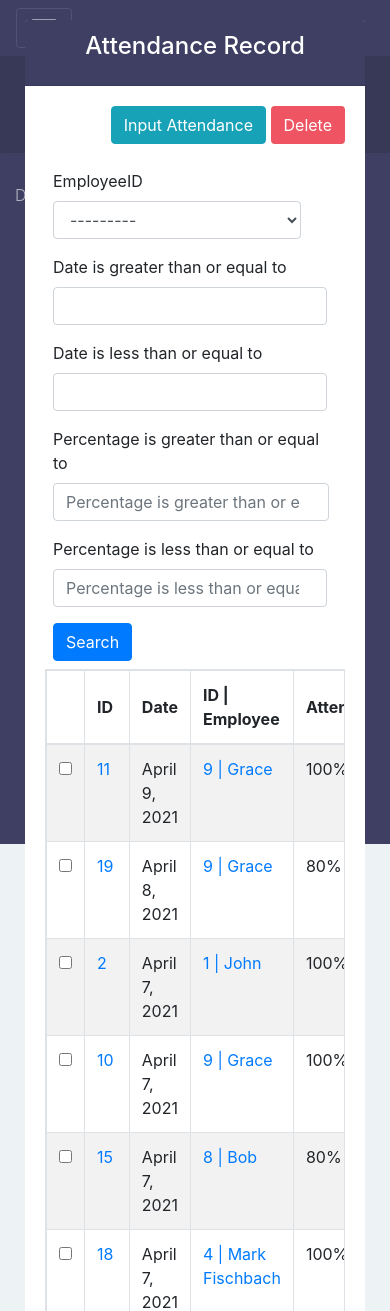
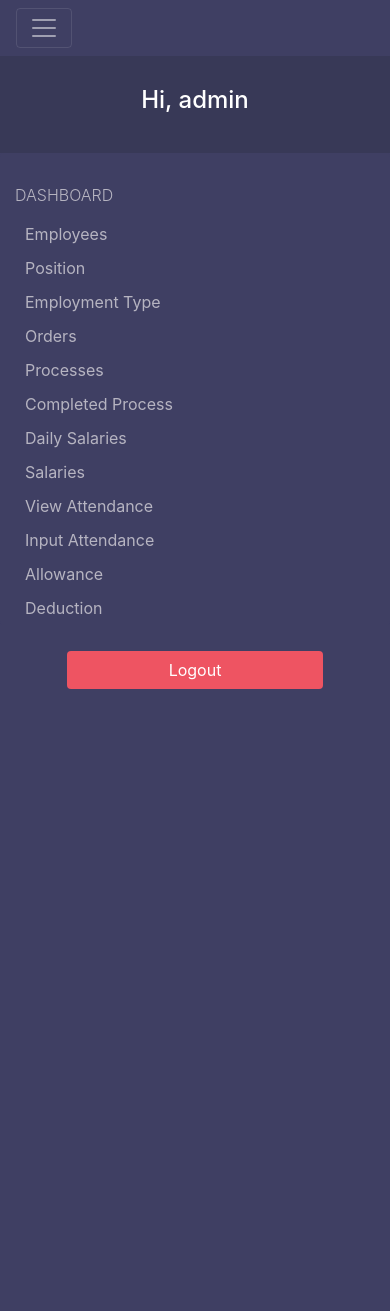
Before and after one commit to jess17/Django-Payroll, a Django app: page /attendance/ in a window 390 px wide, after a click that opens the changed part. Shown: the top 1311 px of the page. After the commit the page ends 689 px from the top, so only its background shows below. Run offline with Django 3.2, Linux system fonts and the light colour scheme; a user stored in the database is signed in; data comes from the database, SQL or seed files in the repository; both versions use the stored data as it was after the commit; some libraries are stand-ins or nearby versions.

Commit message:
Fix mobile vers

```diff
--- a/payrollApp/static/css/style.css
+++ b/payrollApp/static/css/style.css
@@ -138,6 +138,13 @@ body {
   margin-right: 0.5rem;
 }
 
+.z{
+  z-index: -1;
+}
+
+.btn{
+  margin: 2px;
+}
 
 @media only screen and (max-width: 1000px) {
   .sidebar .list-group .list-group-item,
@@ -155,5 +162,10 @@ body {
     display: block !important;
     }
 
+}
 
+@media only screen and (max-width: 575px) {
+  .card{
+    margin-top:2.5rem;
+  }
 }
--- a/payrollApp/templates/real_base.html
+++ b/payrollApp/templates/real_base.html
@@ -33,13 +33,18 @@
 
 
   <script>
-    $("#burger_container").click(function() {
-      $(".icon").toggleClass("close");
+    $(".navbar-toggler").click(function() {
+      $(".content").toggleClass("z");
     });
 
-    $("#burger_container").click(function() {
-      $(".burger").toggleClass("open");
-    });
+
+    // $("#burger_container").click(function() {
+    //   $(".icon").toggleClass("close");
+    // });
+
+    // $("#burger_container").click(function() {
+    //   $(".burger").toggleClass("open");
+    // });
 
     // function enableDeleteBtn(checkBox){
     //   //If the checkbox has been checked
--- a/payrollApp/templates/salary/salaries.html
+++ b/payrollApp/templates/salary/salaries.html
@@ -15,7 +15,7 @@
       <h4 class="card-title text-center text-white">Salary from {{ startDate }} to {{ endDate }}</h4>
     </div>
     <div class="card-body">
-      <table class="table table-bordered table-hover table-striped">
+      <table class="table table-bordered table-hover table-striped table-responsive-lg">
         <thead>
           <tr class="bg-gray">
             <!-- <h3>Salary of {{ startDate }} to {{ endDate }}</h3> -->
--- a/payrollApp/templates/view_base.html
+++ b/payrollApp/templates/view_base.html
@@ -41,7 +41,7 @@
 
         {% block searchForm %}{% endblock %}
         {% block form %}{% endblock %}
-      <table class="table table-bordered table-hover table-striped table-responsive-md">
+      <table class="table table-bordered table-hover table-striped {% if orders %} table-responsive-lg {% elif positions %} {% else %} table-responsive-md {% endif %} ">
         <thead>
           <tr class="bg-gray">
             {% block columns %}{% endblock %}
--- a/payrollApp/views.py
+++ b/payrollApp/views.py
@@ -57,7 +57,7 @@ from xhtml2pdf import pisa
 
 @login_required(login_url='login')
 def home_view(request):
-    return render(request, "real_base.html", {})
+    return redirect(employee_view)
 
 def create(request, Form, redirectVal, returnLoc):
   form = Form(request.POST or None)
```
Also changed, not shown: db.sqlite3.
